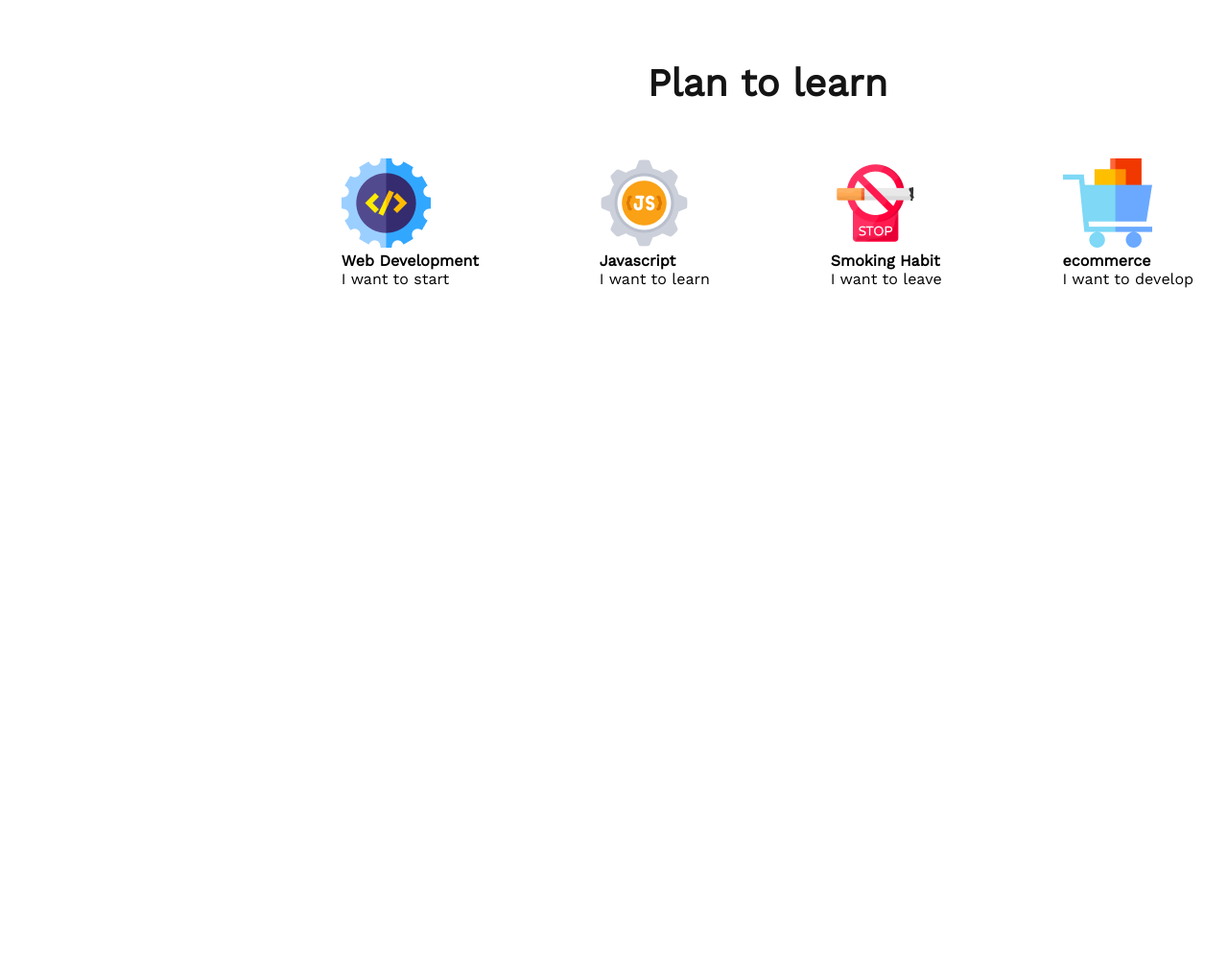
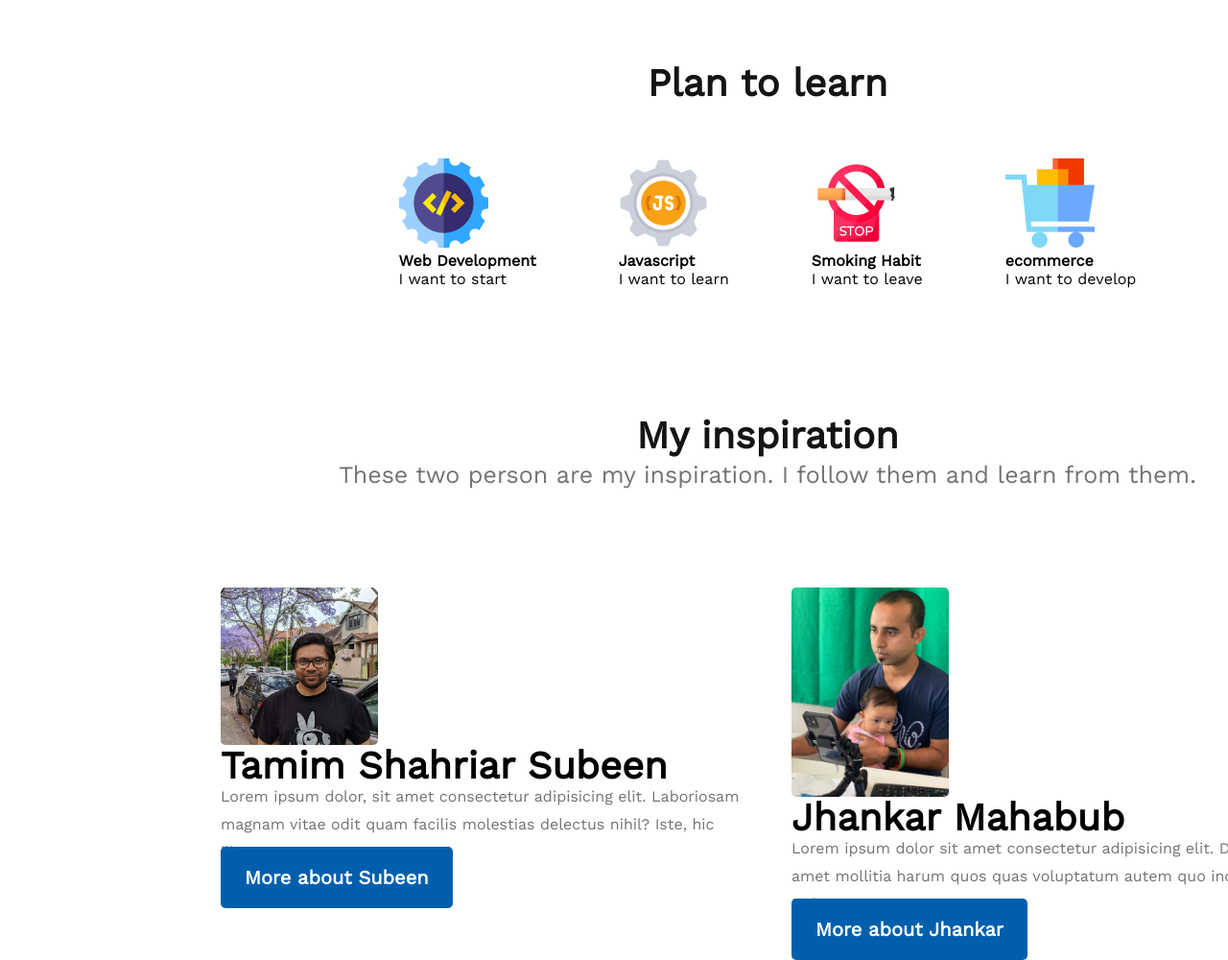
Before and after one commit to mamun-coderman/new_year_new_me, a plain HTML site: page index.html in a window 1280 px wide. Shown: the part 1705-2705 px from the top of the page at 96% size. Before the commit the page ends 2005 px from the top, so only its background shows below. Drawn offline with nearby package versions, Linux system fonts and the light colour scheme.

Commit message:
inspiration section added

```diff
--- a/css/style.css
+++ b/css/style.css
@@ -26,9 +26,7 @@
     padding-right: 230px;
     color: #FFFFFF;
 }
-.header_part .button{
-
-    text-align: right;
+.header_part a{
     font-size: 20px;
     font-weight: 600;
     padding: 20px 25px;
@@ -78,7 +76,7 @@
 
 /* failure parts ends ands plan parts starts */
 
-.plan{
+.plan {
     width: 1140px;
     margin-left: 230px;
     margin-right: 230px;
@@ -92,7 +90,109 @@
 }
 .plan_items{
     display: flex;
-    justify-content: space-evenly;
+    justify-content: center;
     margin-top: 55px;
+    gap: 86px;
+}
+.item-1 .item-2 .item-3 .item-4 h4{
+    font-size: 30px;
+    font-weight: 700;
+    line-height: 35px;
+    text-align: center;
+    color: #151414;
 
 }
+.item-1 .item-2 .item-3 .item-4 p{
+    font-size: 25px;
+    font-weight: 500;
+    text-align: center;
+    color: #737272;
+    line-height: 29px;
+}
+
+/* inspiration starts */
+.inspiration{
+    width: 1140px;
+    margin-left: 230px;
+    margin-right: 230px;
+    margin-top: 130px;
+}
+.inspiration h3{
+    font-size: 40px;
+    font-weight: 700;
+    line-height: 47px;
+    text-align: center;
+    color: #151414;
+}
+.inspiration p{
+    font-size: 25px;
+    font-weight: 500;
+    text-align: center;
+    color: #737272;
+    line-height: 35px;
+}
+.person{
+    display: flex;
+    justify-content: center;
+    gap: 50px;
+    margin-top: 100px;
+}
+.subeen{
+    width: 50%;
+}
+.jhankar{
+    width: 50%;
+}
+.subeen img{
+    width: 30%;
+    border-radius: 5px;
+}
+.jhankar img{
+    width: 30%;
+    border-radius: 5px;
+
+}
+.subeen h2{
+    font-size: 40px;
+    font-weight: 700;
+    line-height: 35px;
+    text-align: left;
+}
+.subeen p{
+    font-size: 16px;
+    font-weight: 500;
+    text-align: left;
+    color: #737272;
+    line-height: 29px;
+}
+.jhankar h2{
+    font-size: 40px;
+    font-weight: 700;
+    line-height: 35px;
+    text-align: left;
+}
+.jhankar p{
+    font-size: 16px;
+    font-weight: 500;
+    text-align: left;
+    color: #737272;
+    line-height: 29px;
+}
+.subeen .button{
+    font-size: 20px;
+    font-weight: 600;
+    padding: 20px 25px;
+    text-decoration: none;
+    background-color: #005FAC;
+    color: #FFFFFF;
+    border-radius: 5px;
+}
+.jhankar .button{
+    font-size: 20px;
+    font-weight: 600;
+    padding: 20px 25px;
+    text-decoration: none;
+    background-color: #005FAC;
+    color: #FFFFFF;
+    border-radius: 5px;
+}
--- a/index.html
+++ b/index.html
@@ -18,7 +18,7 @@
 
         <h2>It always seems <br> impossible <br> until it's done</h2>
         <p>Lorem ipsum dolor sit amet consectetur adipisicing elit. <br> Quisquam voluptates aperiam at. <br> Blanditiis delectus quod consequatur <br> veniam minus perferendis.</p>
-        <span class="spaces"><a class="button" href="#">Cantact Us</a></span>
+        <span class="spaces"><a href="#">Cantact Us</a></span>
 
     </header>
 
@@ -68,6 +68,27 @@
                 </div>
             </div>
         </section>
+
+        <!-- plan part ends and inspiration part starts -->
+
+        <section class="inspiration">
+            <h3>My inspiration</h3>
+            <p>These two person are my inspiration. I follow them and learn from them.</p>
+            <div class="person">
+                <div class="subeen">
+                    <img src="images/subeen.jpg" alt="">
+                    <h2>Tamim Shahriar Subeen</h2>
+                    <p>Lorem ipsum dolor, sit amet consectetur adipisicing elit. Laboriosam magnam vitae odit quam facilis molestias delectus nihil? Iste, hic illo!</p>
+                    <a class="button" href="http://subeen.com/">More about Subeen</a>
+                </div>
+                <div class="jhankar">
+                    <img src="images/jhankar.jpg" alt="">
+                    <h2>Jhankar Mahabub</h2>
+                    <p>Lorem ipsum dolor sit amet consectetur adipisicing elit. Deserunt amet mollitia harum quos quas voluptatum autem quo incidunt. Dolor, consectetur.</p>
+                    <a class="button" href="https://www.jhankarmahbub.com/">More about Jhankar</a>
+                </div>
+            </div>
+        </section>
     </main>
 
     <!-- main ends and footer starts -->
```
